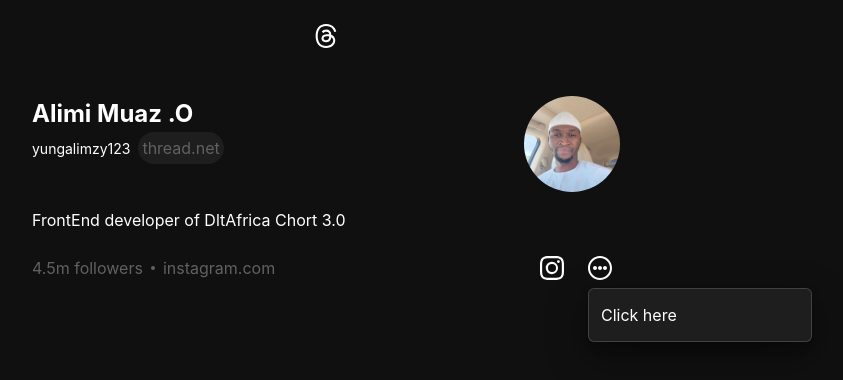
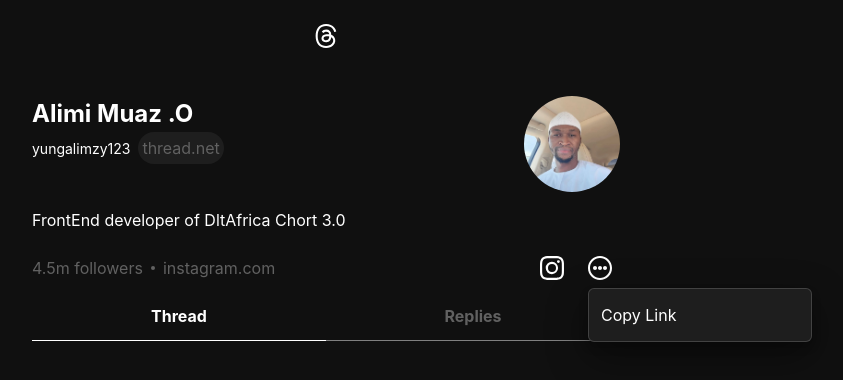
Before and after one commit to MUAZAlimi/Thread-clone, a React (Create React App) app: page /1 in a window 1280 px wide. Both pictures are taken after a click on the button 914 px from the left and 268 px from the top of the page. Shown: the top 380 px of the page, without its empty margins (314-1157 px from the left). Built offline with nearby package versions, Linux system fonts and the light colour scheme.

Commit message:
Initialize project using Create React App

```diff
--- a/src/component/UserHeader.js
+++ b/src/component/UserHeader.js
@@ -1,6 +1,6 @@
 import { Box, Flex, VStack, Text, Link } from "@chakra-ui/layout";
 import { Avatar, useToast } from "@chakra-ui/react";
-import {Menu, MenuButton, MenuItem, MenuList } from "@chakra-ui/menu"
+import { Menu, MenuButton, MenuItem, MenuList } from "@chakra-ui/menu";
 import { Portal } from "@chakra-ui/portal";
 import { CgMoreO } from "react-icons/cg";
 import { BsInstagram } from "react-icons/bs";
@@ -12,14 +12,14 @@ const UserHeader = () => {
     const currentURL = window.location.href;
     navigator.clipboard.writeText(currentURL).then(() => {
       toast({
-                    title: 'Link copied',
-                    description: "Profile link copied to clipboard",
-                    status: 'success',
-                    duration:3000,
+        title: "Success",
+        description: "Profile link copied",
+        status: "success",
+        duration: 3000,
         isClosable: true,
-                  })
-             })
-        }
+      });
+    });
+  };
 
   return (
     <VStack gap={4} alignItems={"start"}>
@@ -65,11 +65,35 @@ const UserHeader = () => {
               </MenuButton>
               <Portal>
                 <MenuList bg={"gray.dark"}>
-                        <MenuItem bg={"gray.dark"} color={"white"} onClick={copyURL}>Click here</MenuItem>
+                  <MenuItem bg={"gray.dark"} color={"white"} onClick={copyURL}>
+                    Copy Link
+                  </MenuItem>
                 </MenuList>
               </Portal>
             </Menu>
           </Box>
+        </Flex>
+      </Flex>
+
+      <Flex w={"full"}>
+        <Flex
+          flex={1}
+          borderBottom={"1.5px solid white"}
+          justifyContent={"center"}
+          pb={"3"}
+          cursor={"pointer"}
+        >
+          <Text fontWeight={"bold"}>Thread</Text>
+        </Flex>
+        <Flex
+          flex={1}
+          borderBottom={"1px solid gray"}
+          justifyContent={"center"}
+          pb={"3"}
+          color={"gray.light"}
+          cursor={"pointer"}
+        >
+          <Text fontWeight={"bold"}>Replies</Text>
         </Flex>
       </Flex>
     </VStack>
```
Also changed, not shown: src/component/UserPosts.js (added). Lines whose indentation alone changed are shown as unchanged.
